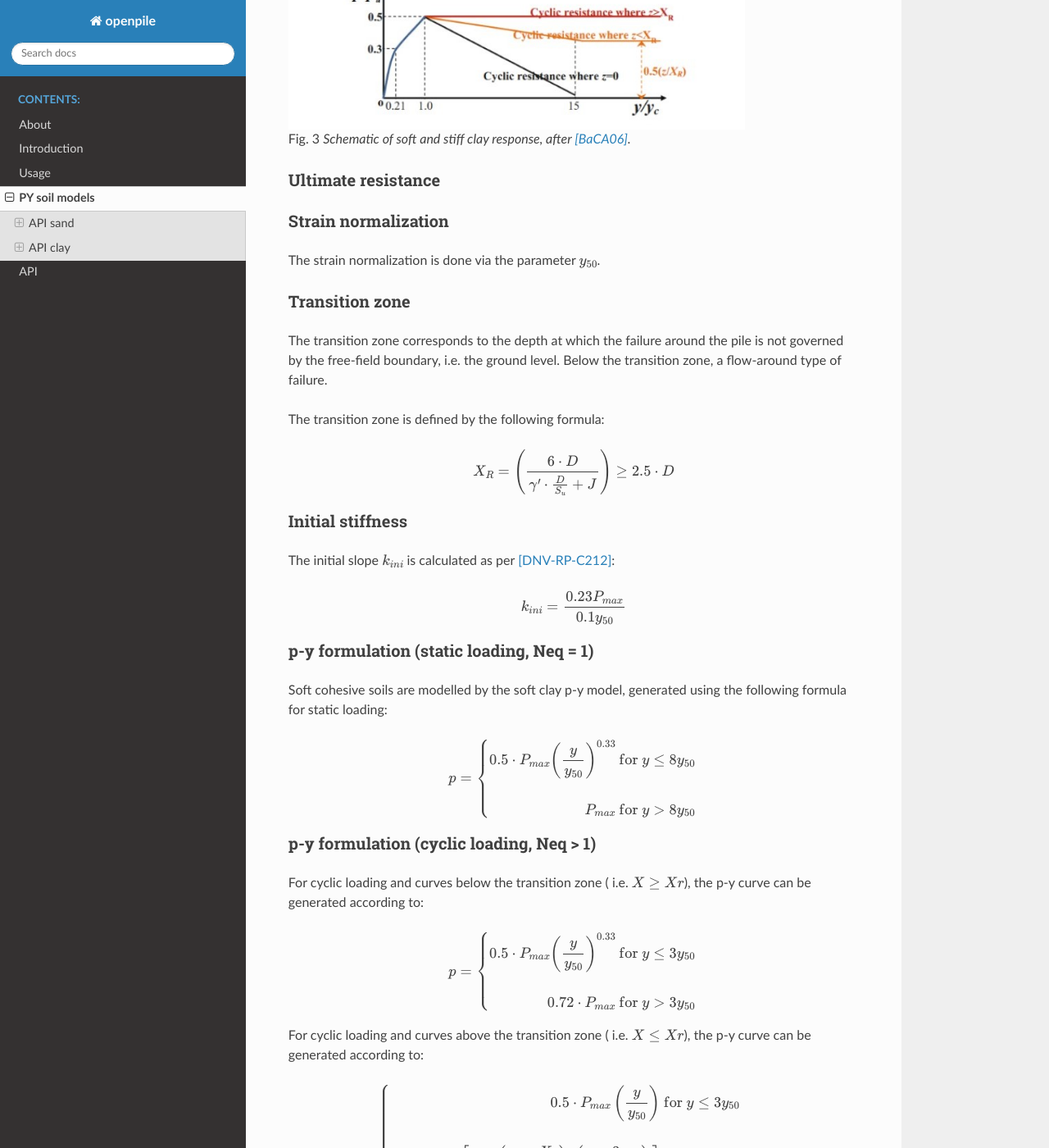
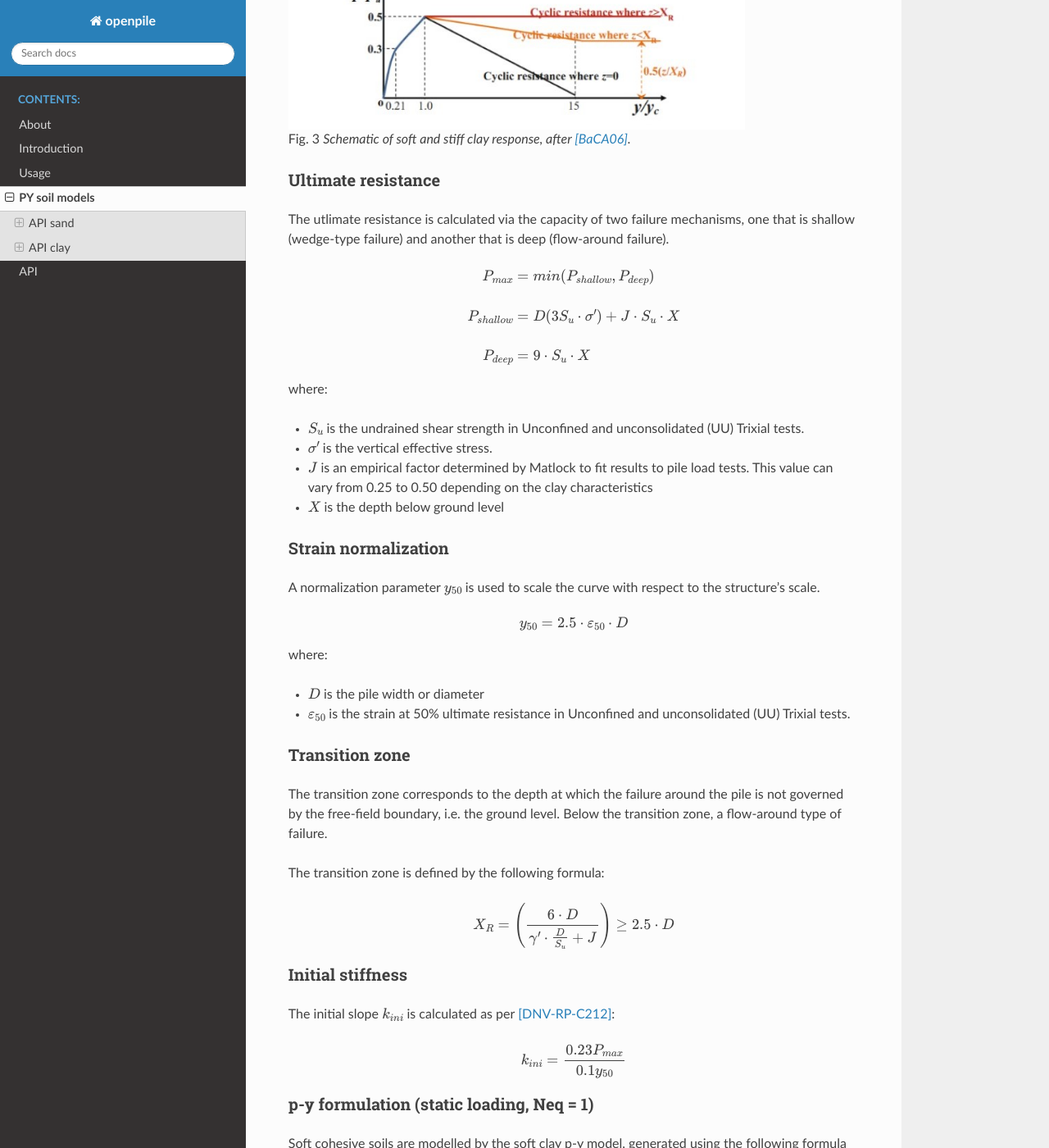
Before and after one commit to TchilDill/openpile, a Sphinx documentation site: the page built from docs/source/PYmodels.rst, in a window 1280 px wide and 1400 px high, scrolled down 3962 px. Shown: the whole window at 82% size. Built offline with Sphinx 7.4.7 and the Read the Docs theme 2.0.0, drawn with Linux system fonts in a browser that asks for light colours; the version number could not be read and is left out.

Commit message:
final doc for API py curves

```diff
--- a/docs/source/PYmodels.rst
+++ b/docs/source/PYmodels.rst
@@ -167,13 +167,43 @@ The below section describes how this model is formulated and computed by openpil
 Ultimate resistance
 -------------------
 
+The utlimate resistance is calculated via the capacity of two failure mechanisms,
+one that is shallow (wedge-type failure) and another that is deep (flow-around failure).
+
+.. math::
+
+    P_{max} &= min(P_{shallow}, P_{deep})
+    \\\\
+    P_{shallow} &= D (3 S_u \cdot \sigma^{\prime}) + J \cdot S_u \cdot X
+    \\\\
+    P_{deep} &=  9 \cdot S_u \cdot X
+
+where:
+
+* :math:`S_u` is the undrained shear strength in Unconfined and
+  unconsolidated (UU) Trixial tests.
+* :math:`\sigma^{\prime}` is the vertical effective stress.
+* :math:`J` is an empirical factor determined by Matlock to fit results
+  to pile load tests. This value can vary from 0.25 to 0.50 depending on
+  the clay characteristics
+* :math:`X` is the depth below ground level
 
 
 Strain normalization
 --------------------
 
-The strain normalization is done via the parameter :math:`y_{50}`.
+A normalization parameter :math:`y_{50}` is used to scale the curve with respect
+to the structure's scale.
 
+.. math::
+
+    y_{50} = 2.5 \cdot \varepsilon_{50} \cdot D
+
+where:
+
+* :math:`D` is the pile width or diameter
+* :math:`\varepsilon_{50}` is the strain at 50% ultimate resistance
+  in Unconfined and unconsolidated (UU) Trixial tests.
 
 Transition zone
 ---------------
```
Also changed, not shown: README.md (+1 -1 lines).
